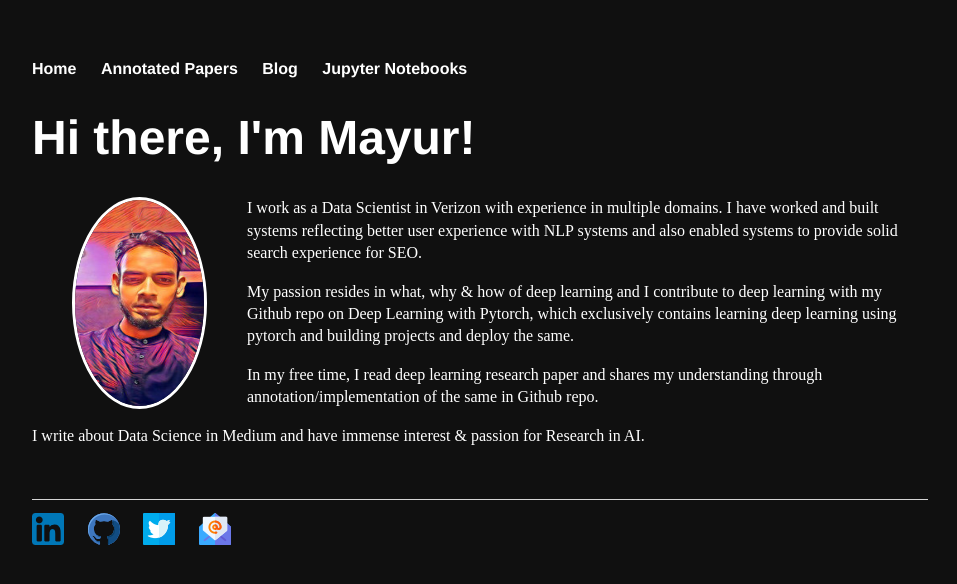
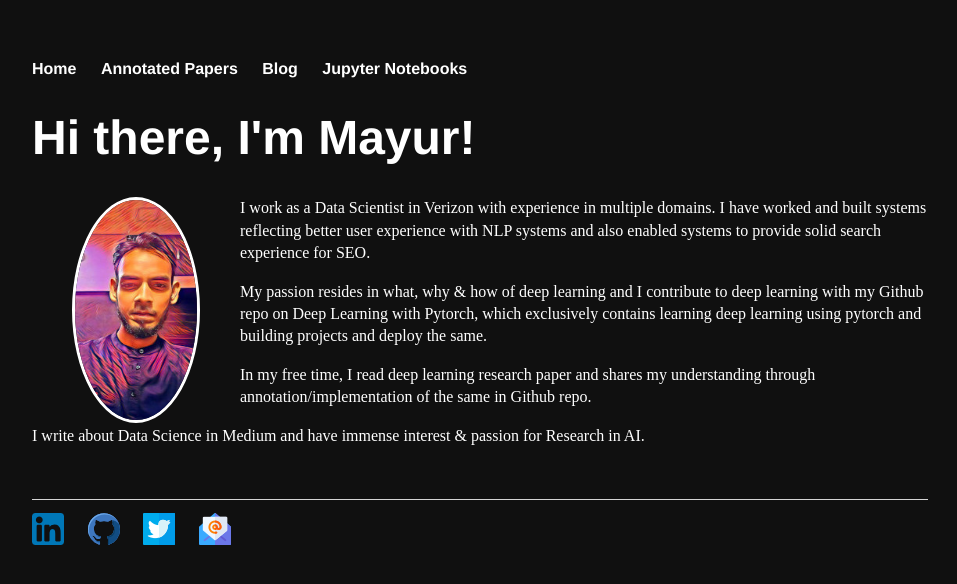
Before and after one commit to Mayurji/mayurji.github.io, a Jekyll site: the page built from index.html, in a window 1280 px wide. Shown: the top 584 px of the page, without its empty margins (160-1117 px from the left). Built offline with Jekyll 4.4.1, drawn with Linux system fonts in a browser that asks for light colours.

Commit message:
Update main.css

```diff
--- a/css/main.css
+++ b/css/main.css
@@ -63,8 +63,8 @@ ul.posts li {
 .post-body img { width:600px; height:auto; }
 
 .image-cropper {
-width: 129px;
-height: 206px;
+width: 122px;
+height: 220px;
 position: relative;
 overflow: hidden;
 border-radius: 69%;
```
